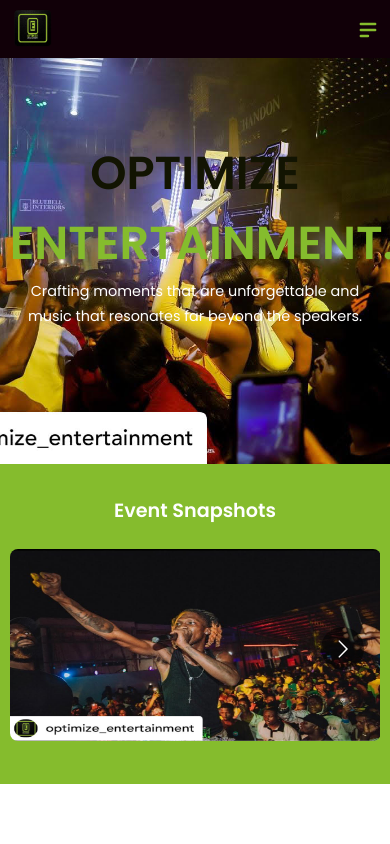
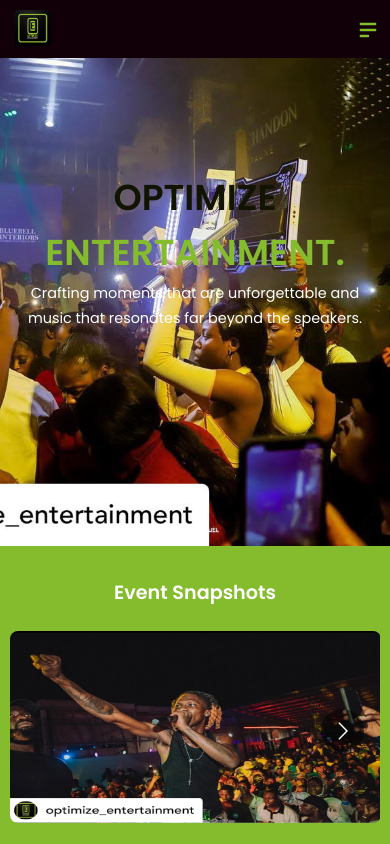
Before and after one commit to TheWiki2306/optimize-web, a React (Create React App) app: page / in a window 390 px wide. Shown: the top 844 px of the page. Built offline with nearby package versions, Linux system fonts and the light colour scheme.

Commit message:
On branch master

```diff
--- a/src/components/about/about.css
+++ b/src/components/about/about.css
@@ -1,6 +1,4 @@
 .container.aboutContainer{
-    /* background: url('../../assets/event_3.jpg') no-repeat center center/cover; */
-    /* background: var(--color-primary-variant2); */
     background: #85BC2D;
     border-radius: 2rem;
     padding: 5rem;
@@ -22,17 +20,12 @@
     text-align: center;
     font-size: 1.2em;
     font-weight: 600;
-    /* color: white; */
-    /* color: var(--color-white); */
     color: rgb(73, 72, 72);
 }
 
 .evt h4{
     font-size: 1em;
     margin-bottom: 0.8rem;
-    /* color: var(--color-primary-variant); */
-    /* color: var(--color-white); */
-    /* color: var(--color-bg-variant); */
     color: rgb(73, 72, 72);
     text-align: center;
 }
@@ -43,17 +36,11 @@
     align-items: center;
 }
 
-/* .evt img{
-    width: 40%;
-    border-radius: 0.3rem;
-} */
 
 .evt_container p{
     font-size: 0.8em;
-    /* width: 80%; */
     width: 100%;
-    color: white;
-    /* color: #85BC2D; */
+    color: var(---color-white);
     text-align: center;
 }
 
@@ -68,9 +55,3 @@
        /* margin-top: 20rem; */
     }
 }
-
-@media screen and (max-width: 400px) {
-    .aboutContainer{
-        margin-top: 37rem;
-    }
-}
--- a/src/components/gallery/gallery.css
+++ b/src/components/gallery/gallery.css
@@ -3,16 +3,13 @@
     background: var(--color-bg-variant);
     border-top: 5px#85BC2D solid;
     border-bottom: 5px #85BC2D solid;
-    /* background: #070800; */
     height: 21rem;
-    /* opacity: 0.2; */
+    padding: bottom 1rem;
 }
 
 
 .galleryContainer h3{
     font-size: 1em;
-    /* color: var(--color-primary-variant); */
-    /* color: white; */
     color: #85BC2D;
     text-align: center;
     padding-top: 3rem;
@@ -58,14 +55,7 @@ video{
 }
 
 @media screen and (max-width: 1280px) {
-    .vidContainer {
-        /* gap: 5rem; */
-    }
 
-    video{
-        /* width: 95%;
-        height: 95%; */
-    }
 }
 
 
--- a/src/components/header/header.css
+++ b/src/components/header/header.css
@@ -2,12 +2,12 @@
     /* background: radial-gradient(circle,rgb(5, 119, 30) 0%, rgb(17, 0, 8) 100%); */
     background: url('../../assets/opt_3.jpg')  no-repeat center center/cover;
     /* background-position: center; */
-    padding: 0 0 3rem 0;
+    padding: 0 0 9rem 0;
 }
 
 .headerContainer{
     color: var(--color-white);
-    padding-top: 5rem;
+    padding-top: 7rem;
     margin-bottom: 5.5rem;
     /* padding-bottom: 1rem; */
     /* padding-left: 1rem; */
@@ -17,7 +17,7 @@
 .optimizeContainer h1{
     font-size: 1.8em;
     color: #121402;
-    font-weight: 600;
+    font-weight: bolder;
     /* color: white; */
 }
 
@@ -64,3 +64,33 @@ span{
         font-size: 1.7em;
     }
   }
+
+  @media screen and (max-width: 414px){
+    .mainHeader{
+        padding: 0 0 10rem 0;
+    }
+
+    .headerContainer{
+        padding-top: 8rem;
+    }
+  }
+
+  @media screen and (max-width: 400px) {
+    .mainHeader{
+        padding: 0 0 8rem 0;
+    }
+
+    .headerContainer{
+        padding-top: 7rem;
+    }
+
+    .optimizeContainer h1{
+        font-size: 1.5em;
+    }
+  }
+
+  @media screen and (max-width: 300px) {
+    .optimizeContainer{
+        font-size: 0.8em;
+    }
+  }
```
Also changed, not shown: src/components/events/events.css (line endings or trailing spaces).
